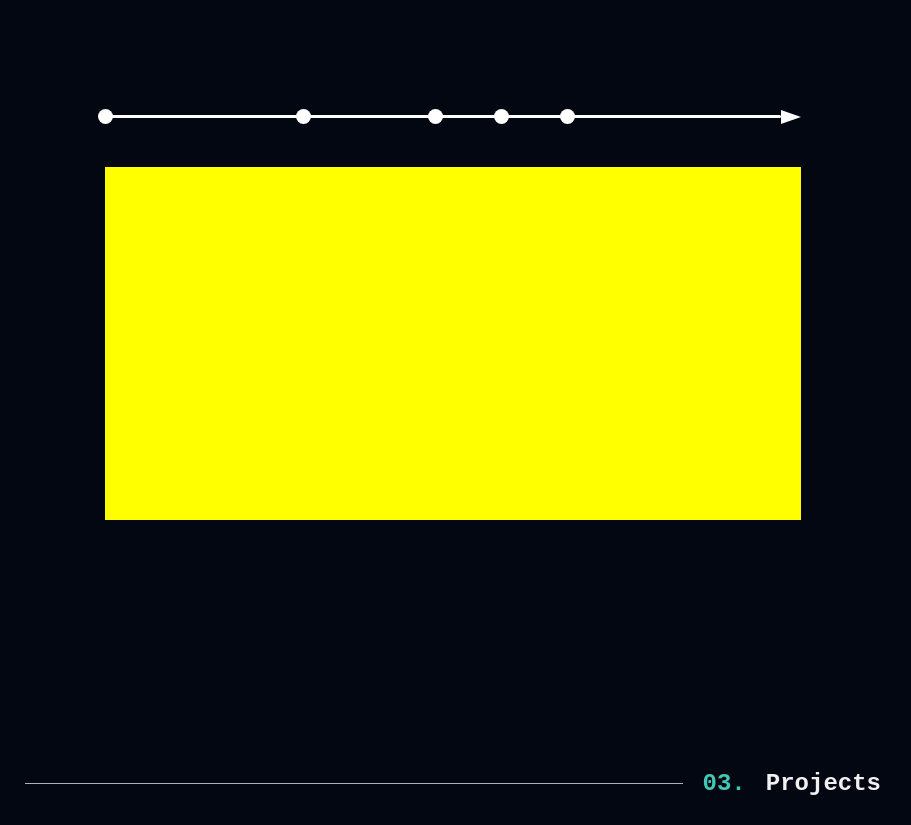
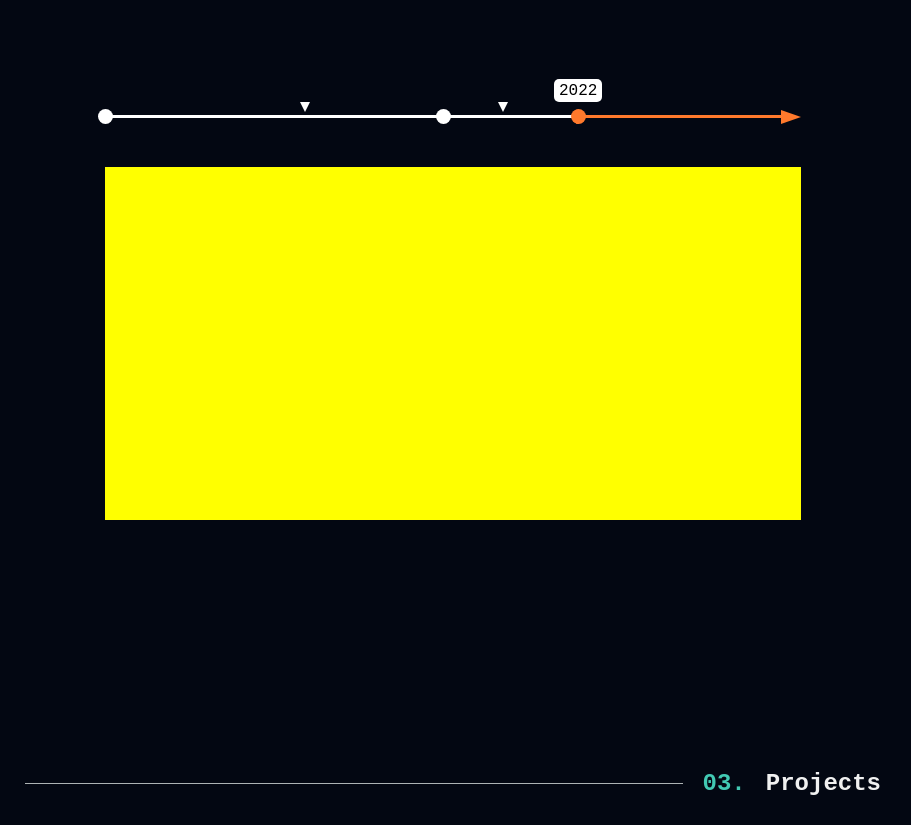
Before and after one commit to sgaleraalq/sergiogalera, a plain HTML site: page index.html in a window 1280 px wide. Shown: the part 1740-2565 px from the top of the page, without its empty margins (187-1098 px from the left). Drawn offline with Linux system fonts and the light colour scheme.

Commit message:
Timeline animations created

```diff
--- a/index.html
+++ b/index.html
@@ -176,10 +176,11 @@
                 <div class="experience-content-container">
                     <div class="experience-timeline-container">
                         <div class="experience-timeline">
-                            <div class="timeline-bar">
+                            <div class="timeline-bar" id="timeline-bar">
+                                <div class="timeline-bar-background" id="timeline-background"></div>
                                 <div class="timeline" id="timeline"></div>
                             </div>
-                            <div class="timeline-arrow"></div>
+                            <div class="timeline-arrow" id="timeline-arrow"></div>
                         </div>
                     </div>
                     <div class="experience-description-container"></div>
--- a/scripts/experience.js
+++ b/scripts/experience.js
@@ -1,16 +1,42 @@
 const experience    = "/static/json/experience.json";
 const component     = "/components/html/experience_container.html";
 
+let data;
+let _selectedExperience;
+
+let firstYear;
+const now = new Date().getFullYear();
+function calculatePercentage(year) { return (year - firstYear) / (now - firstYear) * 100; }
+
+// Selected Experience listener for changing in value
+Object.defineProperty(window, 'selectedExperience', {
+    get: function() {
+        return _selectedExperience;
+    },
+    set: function(value) {
+        _selectedExperience = value;
+        onExperienceChange(value);
+    }
+});
+
+function onExperienceChange(){
+    resetAllColors();
+    resetAllSelections();
+    loadTimelineBackground();
+}
+
+// When document is ready load components
 document.addEventListener('DOMContentLoaded', async function(){
-    const data = await loadData(experience);
-    loadTimeline(data);
+    data = await loadData(experience);
+    const lastYear = Math.max(...data.map(experience => experience.startYear));
+
+    loadTimelineItems(data);
     loadExperience(data);
+    window.selectedExperience = data.find(experience => experience.startYear === lastYear);
 })
 
 
-function loadTimeline(data) {
-    const timeline = document.querySelector("#timeline");
-
+function loadTimelineItems(data) {
     let experienceYears = [];
     let intershipYears = [];
 
@@ -23,29 +49,86 @@ function loadTimeline(data) {
         }
     });
 
-    const firstYear = Math.min(...experienceYears, ...intershipYears);
-    const now = new Date().getFullYear();
+    firstYear = Math.min(...experienceYears, ...intershipYears);
 
     loadTimelineItem(experienceYears, "timeline-experience-item", firstYear, now);
-    loadTimelineItem(intershipYears, "timeline-experience-item", firstYear, now);
+    loadTimelineItem(intershipYears,  "timeline-internship-item", firstYear, now);
 }
 
 function loadTimelineItem(yearList, element, firstYear, now) {
+    const timeline = document.querySelector("#timeline");
     yearList.forEach(year => {
-        console.log(year)
         const yearElement = document.createElement("div");
         yearElement.classList.add(element);
 
         // Position percentage of the year
-        const percentage = (year - firstYear) / (now - firstYear) * 100;
+        const percentage = calculatePercentage(year);
         yearElement.style.left = `${percentage}%`;
         yearElement.style.marginLeft = "-15px";
         yearElement.setAttribute("data-year", year);
+        yearElement.addEventListener("click", function(){
+            window.selectedExperience = data.find(experience => experience.startYear === year);
+        });
 
         timeline.appendChild(yearElement);
     })
 }
 
+function resetAllColors() {
+    const allExperiences = document.querySelectorAll(".timeline-experience-item");
+    allExperiences.forEach(experience => experience.style.background = "white"); // Reset all experiences colors
+
+    const allInternships = document.querySelectorAll(".timeline-internship-item");
+    allInternships.forEach(internship => internship.style.borderTopColor = "white"); // Reset all internships colors
+
+    const timelineArrow = document.querySelector("#timeline-arrow");
+    timelineArrow.style.transition = 'none';
+    timelineArrow.style.borderLeftColor = "white"; // Reset arrow color
+}
+
+function resetAllSelections() {
+    document.querySelectorAll(".timeline-experience-item, .timeline-internship-item")
+        .forEach(item => item.classList.remove("selected"));
+}
+
+// Loads color for timeline background
+function loadTimelineBackground() {
+    const timeline = document.querySelector("#timeline-background");
+    timeline.style.transition = 'none';
+    timeline.style.width = "0%";
+    timeline.style.left = "0%";
+
+    if (window.selectedExperience.isExperience){
+        const selectedExperience = document.querySelector(`.timeline-experience-item[data-year="${window.selectedExperience.startYear}"]`);
+        selectedExperience.classList.add("selected"); // Year visible
+        selectedExperience.style.background = "var(--main-orange)";
+
+        const firstPercentage = calculatePercentage(window.selectedExperience.startYear);
+        const secondPercentage = window.selectedExperience.finishYear === "now" ? 100 : calculatePercentage(window.selectedExperience.finishYear);
+        setTimeout(() => {
+            timeline.style.transition = 'width 1.5s ease-in-out';
+            timeline.style.left = `${firstPercentage}%`;
+            timeline.style.width = `${secondPercentage - firstPercentage}%`;
+        }, 10);
+
+        if (secondPercentage === 100) {
+            colorArrow();
+        }
+    } else {
+        const selectedInternship = document.querySelector(`.timeline-internship-item[data-year="${window.selectedExperience.startYear}"]`);
+        selectedInternship.classList.add("selected"); // Year visible
+        selectedInternship.style.borderTopColor = "var(--main-orange)";
+    }
+}
+
+function colorArrow(){
+    const timelineArrow = document.querySelector("#timeline-arrow");
+    setTimeout(() => {
+        timelineArrow.style.transition = 'border-left-color 0.5s ease-in-out';
+        timelineArrow.style.borderLeftColor = "var(--main-orange)";
+    }, 1300);
+}
+
 function loadExperience(data){
 
 }
--- a/scripts/main.js
+++ b/scripts/main.js
@@ -26,41 +26,27 @@ async function loadComponent(component) {
 }
 
 
+const header = document.querySelector('.header-container');
+const headerHeight = header.offsetHeight;
+let lastScrollPosition = 0;
+window.addEventListener('scroll', () => {
+  const currentScrollPosition = window.scrollY;
+
+  if (currentScrollPosition <= headerHeight) {
+    header.style.transform = `translateY(-${currentScrollPosition}px)`;
+  } else {
+    header.style.transform = `translateY(-${headerHeight}px)`;
+  }
+
+  if (currentScrollPosition < lastScrollPosition) {
+    header.style.transform = 'translateY(0)';
+  }
+
+  lastScrollPosition = currentScrollPosition;
+});
 
 
-
-
-// const header = document.querySelector('.header-container');
-// const headerHeight = header.offsetHeight;
-// const timelineExperiences = [
-//   { id: 'biochemistry-degree', startYear: 2015, finishYear: 2019, isExperience: true, contentId: 'experience-unav' },
-//   { id: 'bioinformatics-master', startYear: 2020, finishYear: 2022, isExperience: true, contentId: 'experience-bioinformatics-master' },
-//   { id: 'nasertic', startYear: 2022, finishYear: 'now', isExperience: true, contentId: 'experience-nasertic' },
-//   { id: 'ucl-internship', startYear: 2018, finishYear: 2018, isExperience: false, contentId: 'internship-ucl' },
-//   { id: 'qiagen-project', startYear: 2021, finishYear: 2021, isExperience: false, contentId: 'internship-qiagen-project' },
-// ];
-// const timelineBarColor = 'var(--main-orange)';
-// document.querySelector('.timeline-bar-background').style.backgroundColor = timelineBarColor;
-
 // let isExperienceNotLoaded = true;
-
-// let lastScrollPosition = 0;
-// window.addEventListener('scroll', () => {
-//   const currentScrollPosition = window.scrollY;
-
-//   if (currentScrollPosition <= headerHeight) {
-//     header.style.transform = `translateY(-${currentScrollPosition}px)`;
-//   } else {
-//     header.style.transform = `translateY(-${headerHeight}px)`;
-//   }
-
-//   if (currentScrollPosition < lastScrollPosition) {
-//     header.style.transform = 'translateY(0)';
-//   }
-
-//   lastScrollPosition = currentScrollPosition;
-// });
-
 
 // document.addEventListener('DOMContentLoaded', () => {
 //   const experienceDiv = document.getElementById('experience-content-container');
--- a/styles/experience.css
+++ b/styles/experience.css
@@ -63,9 +63,21 @@ ul {
   background-color: white;
   border-radius: 3px;
   align-items: center;
+  position: relative;
+}
+
+.timeline-bar-background {
+  position: absolute;
+  display: flex;
+  align-items: center;
+  height: 100%;
+  background-color: var(--main-orange);
+  transition: width 0.5s ease-in-out, left 0.5s ease-in-out;
+  width: 0%;
 }
 
 .timeline {
+  position: absolute;
   display: flex;
   align-items: center;
   width: 100%;
@@ -102,10 +114,52 @@ ul {
   border-radius: 5px;
   transition: transform 0.3s ease, padding 0.0s ease;
   transform: translateY(0);
+  font-family: "JetBrains Mono", monospace;
 }
 
+.timeline-internship-item {
+  position: relative;
+  display: flex;
+  justify-content: center;
+  cursor: pointer;
+  margin-top: -20px;
+  border-right: 5px solid transparent;
+  border-left: 5px solid transparent;
+  border-top: 10px solid white;
+}
+
+.timeline-internship-item::after {
+  content: attr(data-year);
+  opacity: 0;
+  position: absolute;
+  width: auto;
+  background-color: white;
+  margin-top: -25px;
+  color: black;
+  border-radius: 5px;
+  transition: transform 0.3s ease, padding 0.0s ease;
+  transform: translateY(0);
+  font-family: "JetBrains Mono", monospace;
+}
+
+.timeline-experience-item.selected::after,
 .timeline-experience-item:hover::after {
   opacity: 1;
   padding: 2.5px 5px;
   transform: translateY(-15px);
 }
+
+.timeline-internship-item.selected::after,
+.timeline-internship-item:hover::after {
+  opacity: 1;
+  padding: 2.5px 5px;
+  transform: translateY(-15px);
+}
+
+
+@media (max-width: 768px) {
+  .experience-container {
+    padding: 70px 20px;
+    background-color: red;
+  }
+}
```
